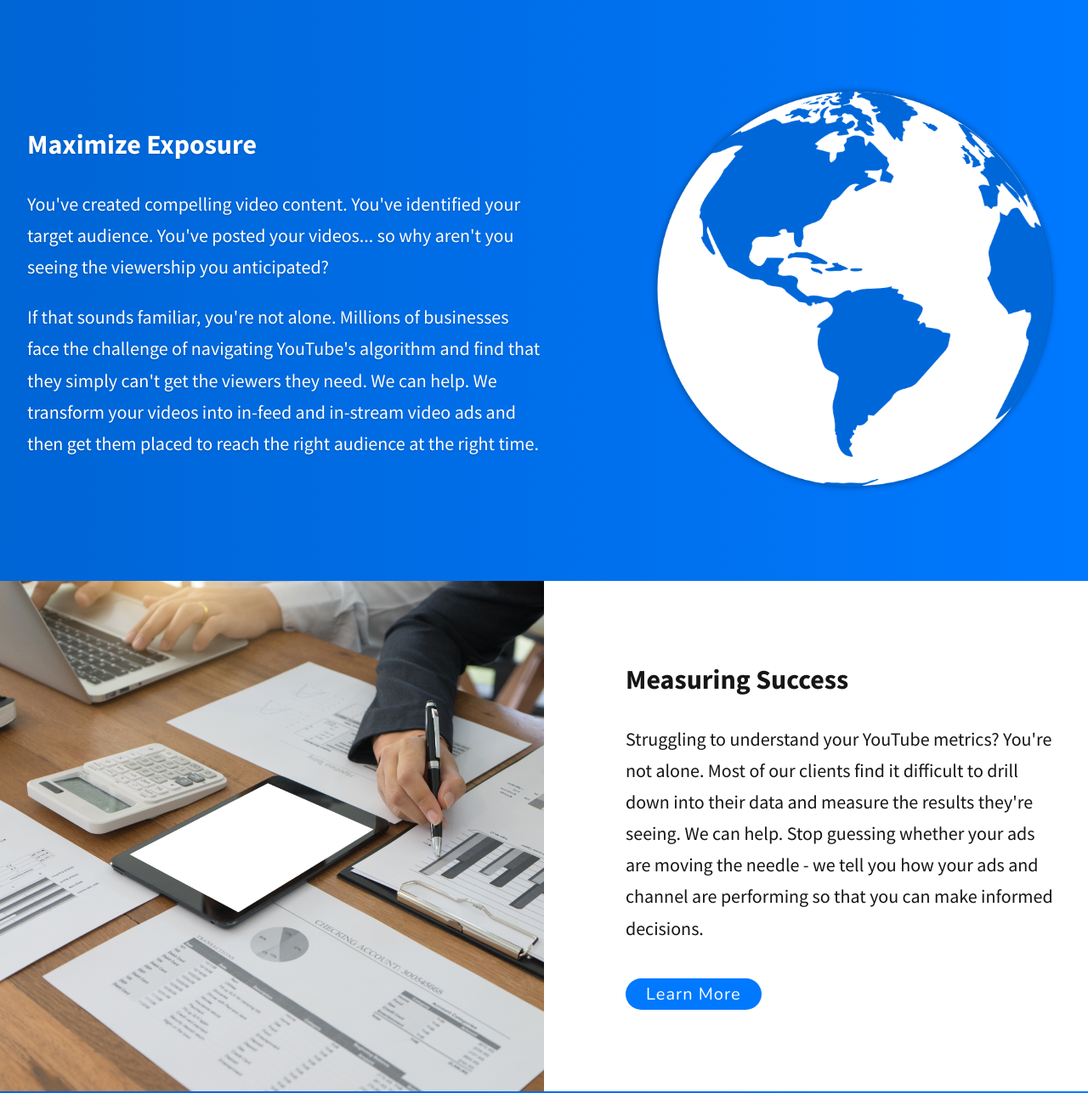
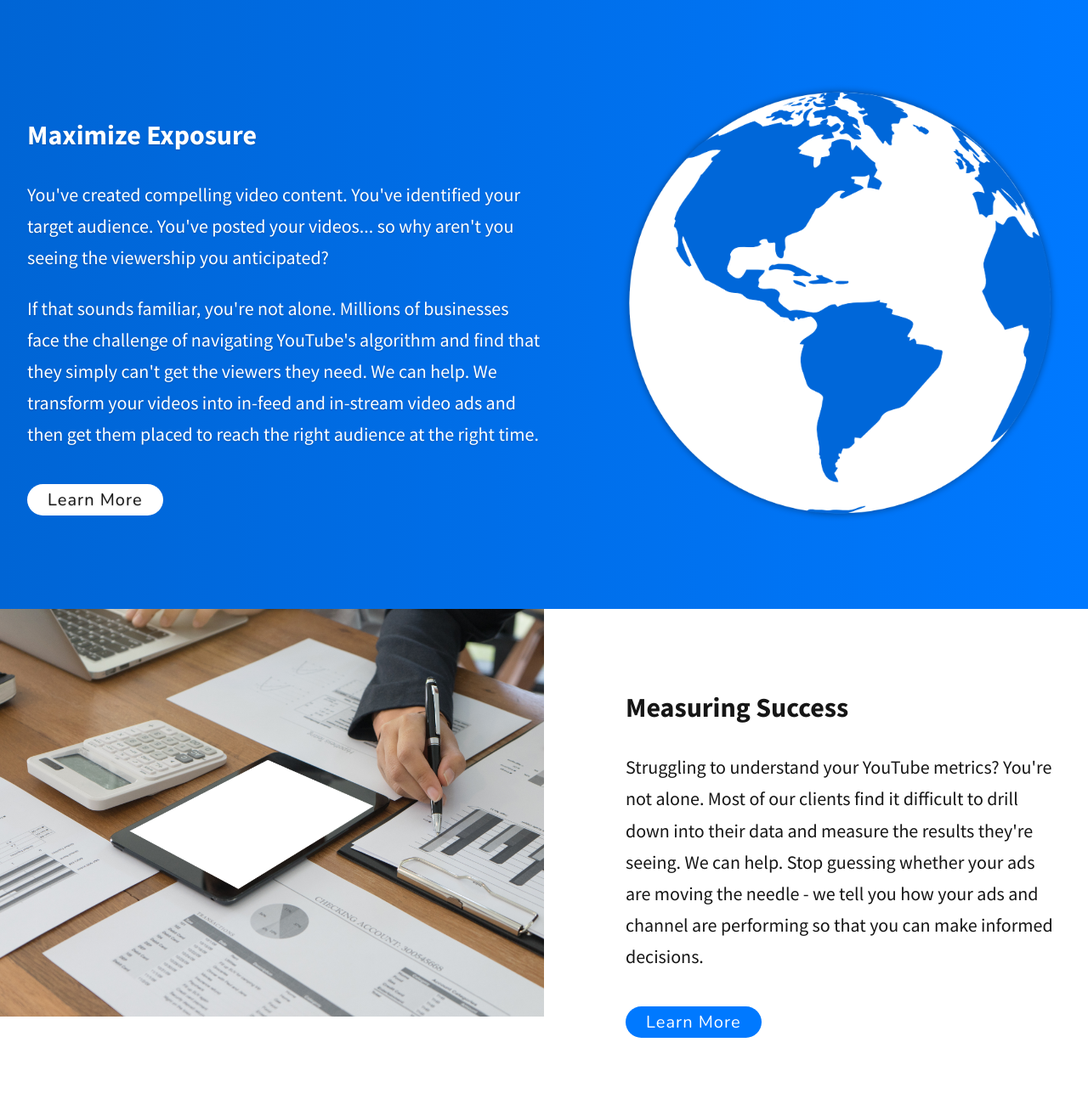
Before and after one commit to odeliy/StatStory, a plain HTML site: page index.html in a window 1280 px wide. Shown: the part 3942-5229 px from the top of the page at 85% size. Drawn offline with nearby package versions, Linux system fonts and the light colour scheme; files whose address does not match are found by name.

Commit message:
call to action sections larger

```diff
--- a/index.html
+++ b/index.html
@@ -600,6 +600,7 @@
           <h3 class="exposure__title">Maximize Exposure</h3>
           <p class="exposure__desc">You've created compelling video content. You've identified your target audience. You've posted your videos... so why aren't you seeing the viewership you anticipated?</p>
           <p class=exposure__desc">If that sounds familiar, you're not alone. Millions of businesses face the challenge of navigating YouTube's algorithm and find that they simply can't get the viewers they need. We can help. We transform your videos into in-feed and in-stream video ads and then get them placed to reach the right audience at the right time.</p>
+          <a class="btn exposure__btn">Learn More</a>
         </div>
         <div class="exposure__img-frame">
           <img class="exposure__img" src="./resources/images/globe.png" loading="lazy" >
--- a/resources/css/index.css
+++ b/resources/css/index.css
@@ -492,9 +492,12 @@
   padding-right: 2em;
 }
 
+.exposure__btn {
+  margin-top: 2em;
+}
+
 .exposure__img-frame {
-  max-width: 500px;
-  width: 40%;
+  max-width: var(--img-max-width);
 }
 
 .exposure__img {
@@ -533,6 +536,8 @@
 }
 
 .success__ghost {
+  height: 60vh;
+  max-height: 600px;
   width: 50%;
   flex-shrink: 0;
   /* background image lazy loaded from javascript */
@@ -604,7 +609,7 @@
 
 .why2__body2 {
   width: 50%;
-  max-width: 500px;
+  max-width: var(--img-max-width);
   display: flex;
   flex-direction: column;
   align-items: center;
@@ -612,7 +617,6 @@
 
 .why2__img {
   width: 100%;
-  max-width: 500px;
 }
 
 .why2__btn {
```
